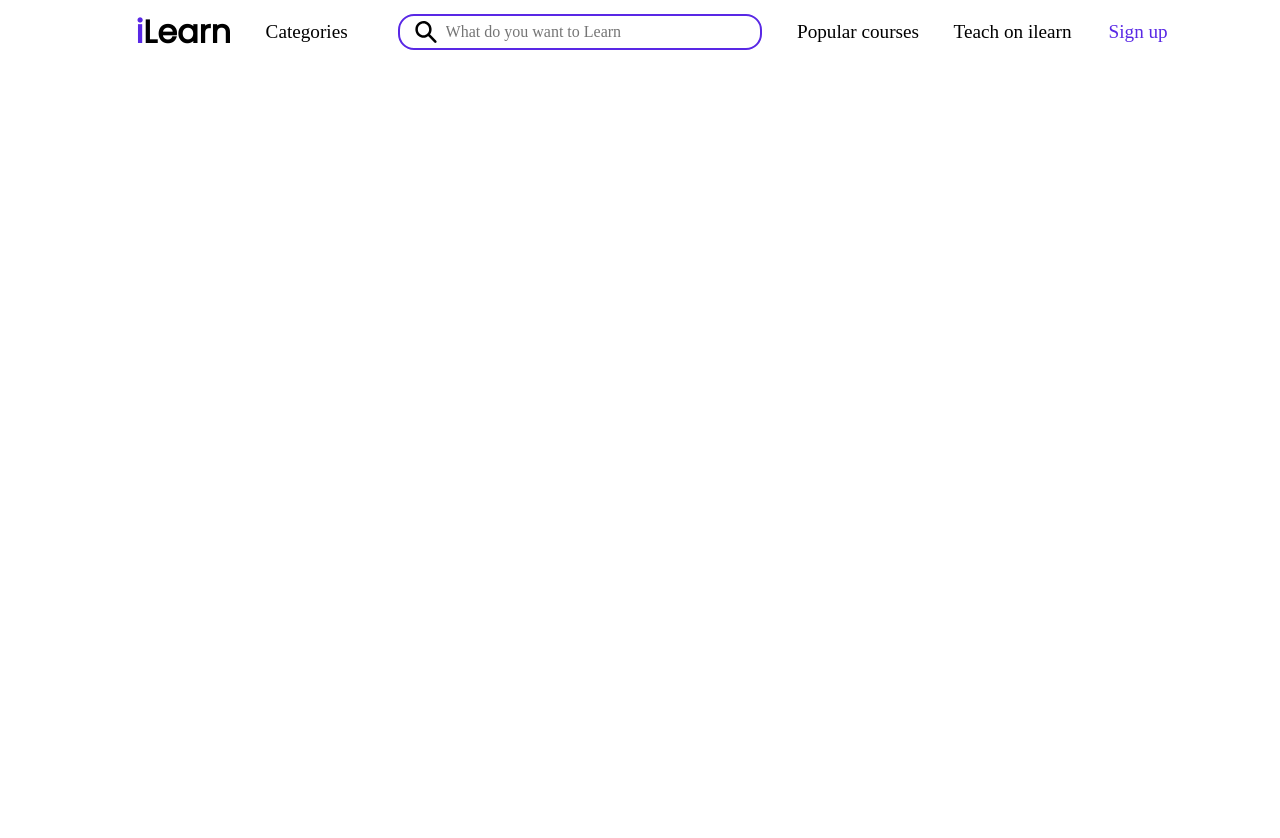
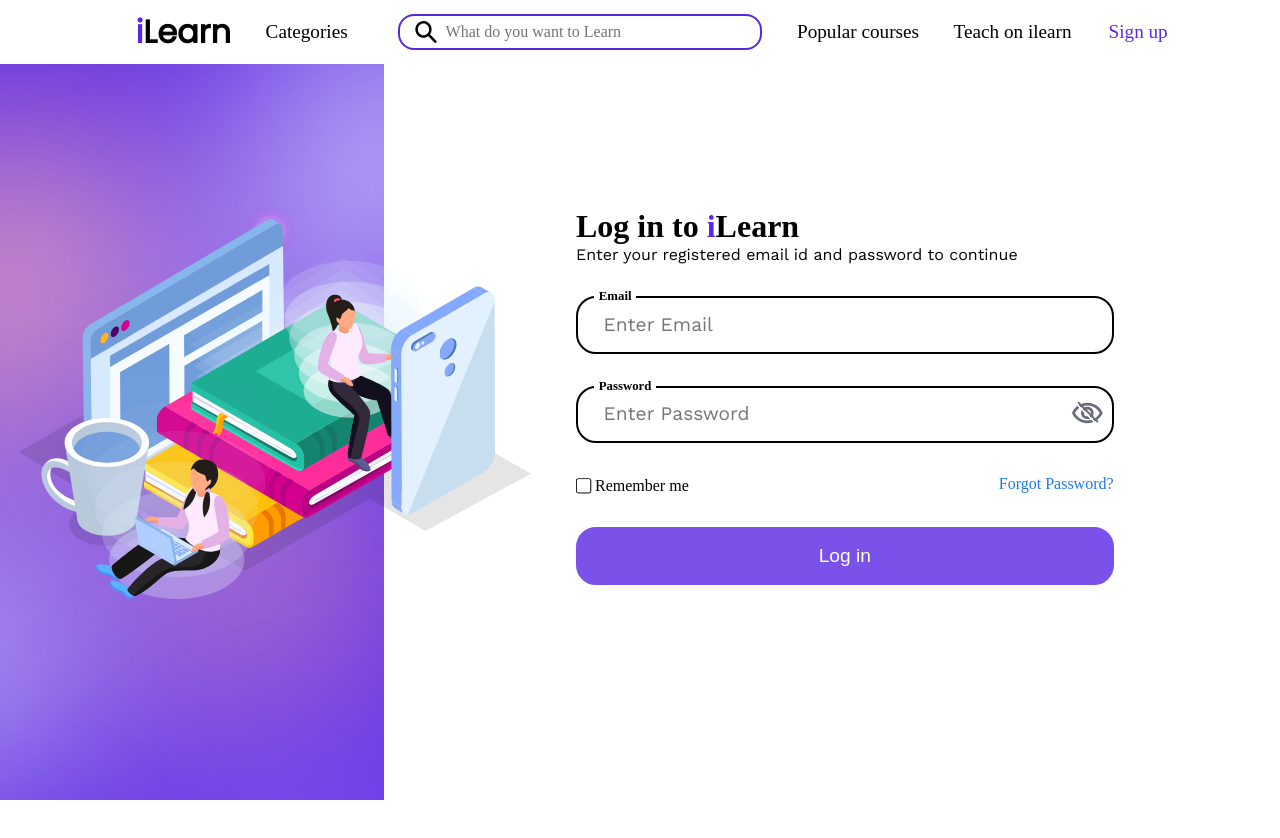
Before and after one commit to abhinandnn/ilearn-react, a React (Create React App) app: page / in a window 1280 px wide. Shown: the top 838 px of the page. Before the commit the page ends 800 px from the top, so only its background shows below. Built offline with nearby package versions, Linux system fonts and the light colour scheme; a web font is replaced by a local one.

Commit message:
updated navbar routes

```diff
--- a/src/components/navbar/Navbar.jsx
+++ b/src/components/navbar/Navbar.jsx
@@ -26,7 +26,7 @@
                 <div className="popular-courses">Popular courses</div>
                 <div className="teach">Teach on ilearn</div>
                 <div className="sign-up" >{isSignup ? (
-            <NavLink className={"navLink"} to="/login">Log in</NavLink>
+            <NavLink className={"navLink"} to="/">Log in</NavLink>
           ) : (
             <NavLink className={"navLink"} to="/signup">Sign up</NavLink>
           )}
--- a/src/index.js
+++ b/src/index.js
@@ -10,7 +10,7 @@
 const router=createBrowserRouter(
     createRoutesFromElements(
         <Route path='/' element={<App />}>
-        <Route path='login' element={<Login/>}/>
+        <Route path='' element={<Login/>}/>
         <Route path='forgot/otp' element={<LoginOTP/>}/>
         <Route path='signup/otp' element={<LoginOTP/>}/>
         <Route path='signup' element={<Signup />}/>
```
